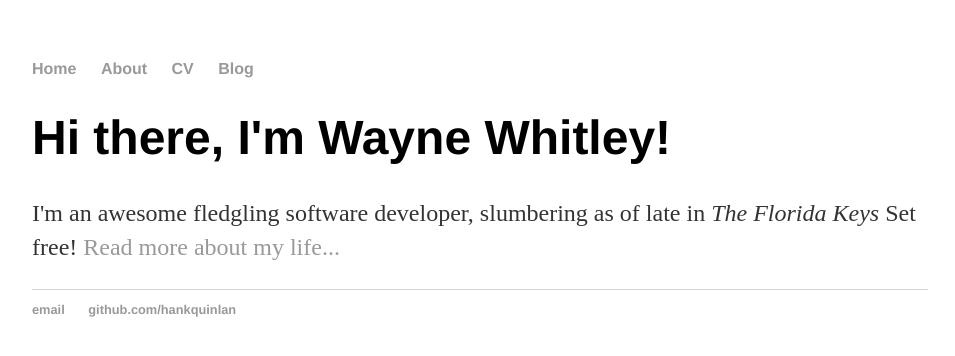
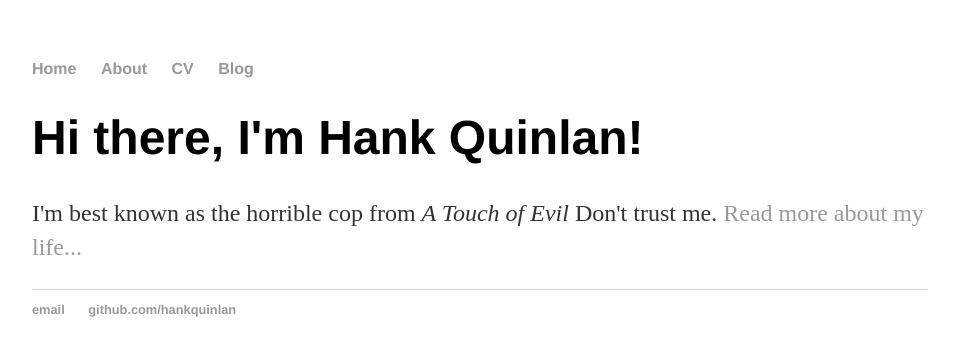
Before and after one commit to TWWhitley/TWWhitley.github.io, a Jekyll site: the page built from index.html, in a window 1280 px wide. Shown: the top 356 px of the page, without its empty margins (160-1115 px from the left). Built offline with Jekyll 4.4.1, drawn with Linux system fonts in a browser that asks for light colours.

Commit message:
Update index.html
....refer to default.html in _layouts

```diff
--- a/index.html
+++ b/index.html
@@ -1,29 +1,8 @@
-<!DOCTYPE html>
-<html>
-	<head>
-		<title>Hank Quinlan, Horrible Cop</title>
-		<link rel="stylesheet" type="text/css" href="/css/main.css">
-	</head>
-	<body>
-		<nav>
-    		<ul>
-        		<li><a href="/">Home</a></li>
-	        	<li><a href="/about">About</a></li>
-        		<li><a href="/cv">CV</a></li>
-        		<li><a href="/blog">Blog</a></li>
-    		</ul>
-		</nav>
-		<div class="container">
-    		<div class="blurb">
-        		<h1>Hi there, I'm Wayne Whitley!</h1>
-				<p>I'm an awesome fledgling software developer, slumbering as of late in <em>The Florida Keys</em> Set free! <a href="/about">Read more about my life...</a></p>
-    		</div><!-- /.blurb -->
-		</div><!-- /.container -->
-		<footer>
-    		<ul>
-        		<li><a href="mailto:hankquinlanhub@gmail.com">email</a></li>
-        		<li><a href="https://github.com/hankquinlan">github.com/hankquinlan</a></li>
-			</ul>
-		</footer>
-	</body>
-</html>
+---
+layout: default
+title: Hank Quinlan, Horrible Cop
+---
+<div class="blurb">
+	<h1>Hi there, I'm Hank Quinlan!</h1>
+	<p>I'm best known as the horrible cop from <em>A Touch of Evil</em> Don't trust me. <a href="/about">Read more about my life...</a></p>
+</div><!-- /.blurb -->
```
